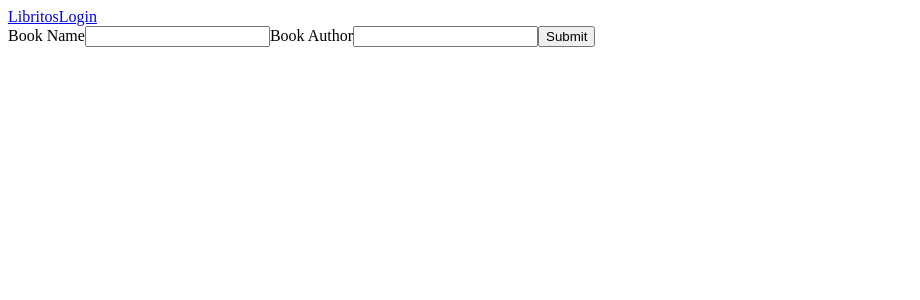
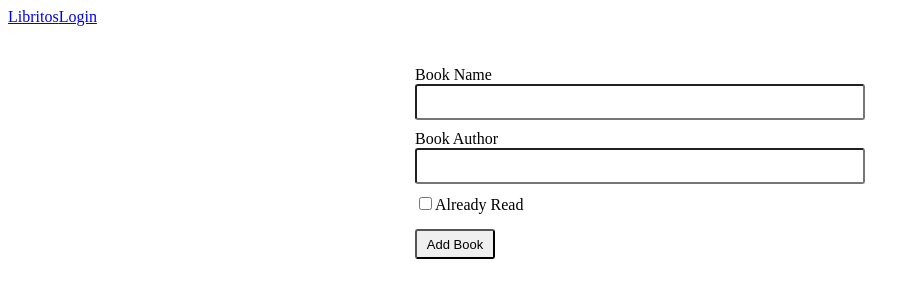
Before and after one commit to jsrois/libritos, a React app in the folder web-client/: page /new in a window 1280 px wide. Shown: the top 300 px of the page, without its empty margins (0-920 px from the left). Built offline with nearby package versions, Linux system fonts and the light colour scheme; no server answers.

Commit message:
Add styling to forms

```diff
--- a/web-client/src/components/Login.tsx
+++ b/web-client/src/components/Login.tsx
@@ -1,5 +1,6 @@
 import * as React from "react";
 import {Redirect} from "react-router";
+import "../styles/form.scss"
 
 export const Login = (props: { required: boolean, onCompleteLogin: () => void }): JSX.Element => {
         const onSubmit = (event: React.FormEvent<HTMLFormElement>) => {
@@ -9,12 +10,12 @@ export const Login = (props: { required: boolean, onCompleteLogin: () => void })
 
         return <div>
             {props.required ?
-                <form onSubmit={onSubmit}>
-                    <label htmlFor="user-name">Name</label>
-                    <input id="user-name" type="text"></input>
-                    <label htmlFor="user-password">Password</label>
-                    <input id="user-password" type="text"></input>
-                    <input type="submit" value="Login"></input>
+                <form className="Form" onSubmit={onSubmit}>
+                    <label className="Form__label" htmlFor="user-name">Name</label>
+                    <input className="Form__textBox" id="user-name" type="text"></input>
+                    <label className="Form__label" htmlFor="user-password">Password</label>
+                    <input className="Form__textBox" id="user-password" type="text"></input>
+                    <input className="Form__submitButton" type="submit" value="Login"></input>
                 </form> :
                 <Redirect to="/"/>
             }
--- a/web-client/src/components/NewBookForm.tsx
+++ b/web-client/src/components/NewBookForm.tsx
@@ -3,6 +3,7 @@ import {Book} from "../repository/Book";
 import {useInput} from "../hooks/useInput";
 import {useState} from "react";
 import {Redirect} from "react-router";
+import "../styles/form.scss";
 
 export const NewBookForm = (props: { addBook: (book: Book) => void }) => {
 
@@ -20,11 +21,16 @@ export const NewBookForm = (props: { addBook: (book: Book) => void }) => {
         return <Redirect to="/"/>
     }
 
-    return <form onSubmit={onSubmit}>
-        <label htmlFor="new-book-name">Book Name</label>
-        <input id="new-book-name" type="text" {...bindTitle} />
-        <label htmlFor="new-book-author">Book Author</label>
-        <input id="new-book-author" type="text" {...bindAuthor}/>
-        <input type="submit"/>
+    return <form className="Form" onSubmit={onSubmit}>
+        <label className="Form__label" htmlFor="new-book-name">Book Name</label>
+        <input className="Form__textBox" id="new-book-name" type="text" {...bindTitle} />
+        <label className="Form__label" htmlFor="new-book-author">Book Author</label>
+        <input className="Form__textBox" id="new-book-author" type="text" {...bindAuthor}/>
+        <div className="Form__check">
+            <input type="checkbox"/>
+            <label htmlFor="new-book-read">Already Read</label>
+        </div>
+        <input className="Form__submitButton" type="submit" value="Add Book"/>
+
     </form>;
 }
--- /dev/null
+++ b/web-client/src/styles/form.scss
@@ -0,0 +1,22 @@
+.Form {
+  display: flex;
+  flex-direction: column;
+  max-width: 450px;
+  margin: auto;
+  margin-top: auto;
+  margin-top: 40px;
+
+  &__textBox {
+    height: 30px;
+    border-radius: 3px;
+    margin-bottom: 10px;
+  }
+
+  &__submitButton {
+    max-width: 80px;
+    height: 30px;
+    border-radius: 3px;
+    font-size: 13px;
+    margin-top: 15px;
+  }
+}
--- a/web-client/src/styles/libritos.scss
+++ b/web-client/src/styles/libritos.scss
@@ -1,5 +1,6 @@
 * {
   box-sizing: border-box;
+  font-family: Courier;
 }
 
 .topNavigationMenu {
```
